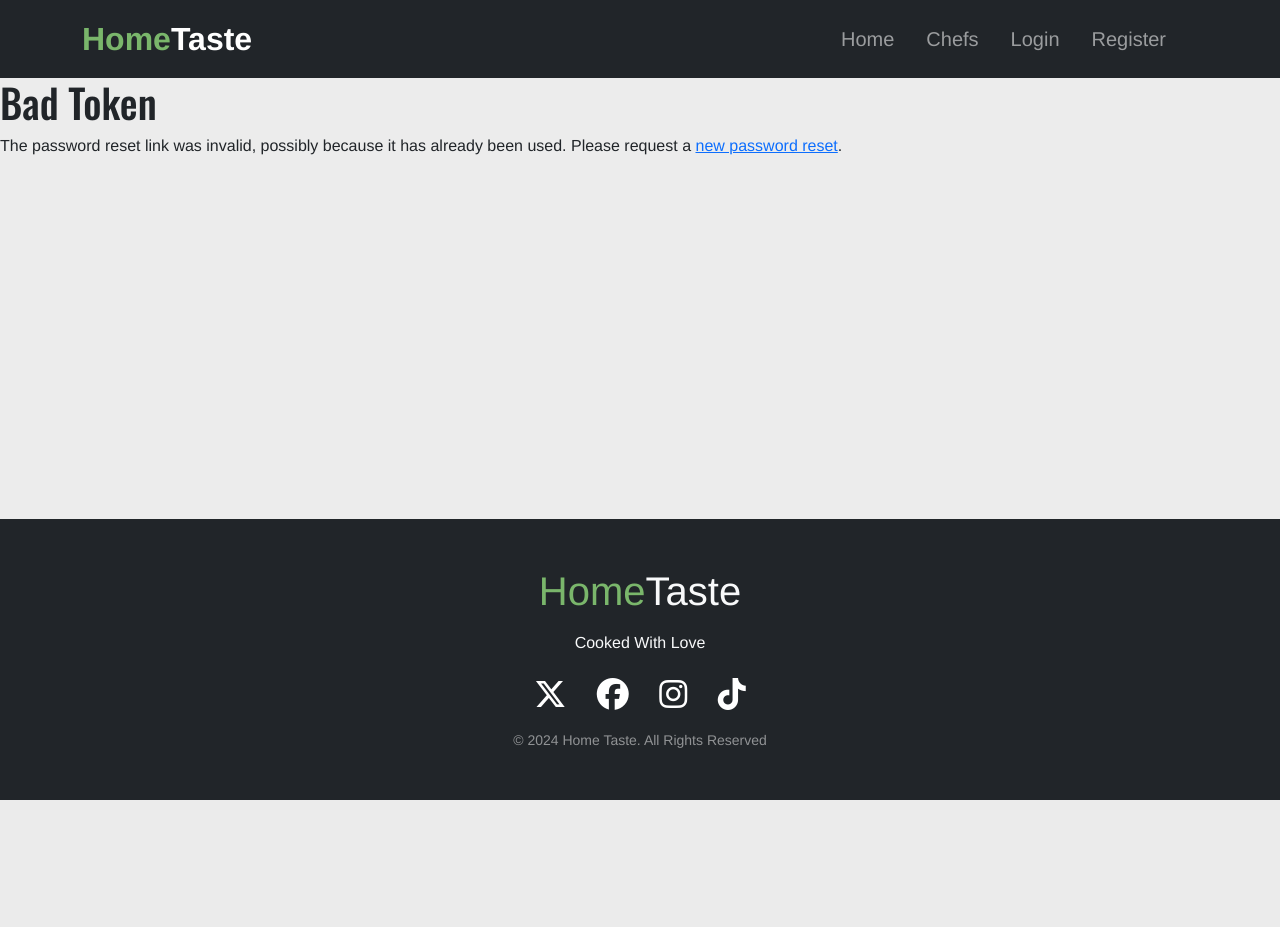
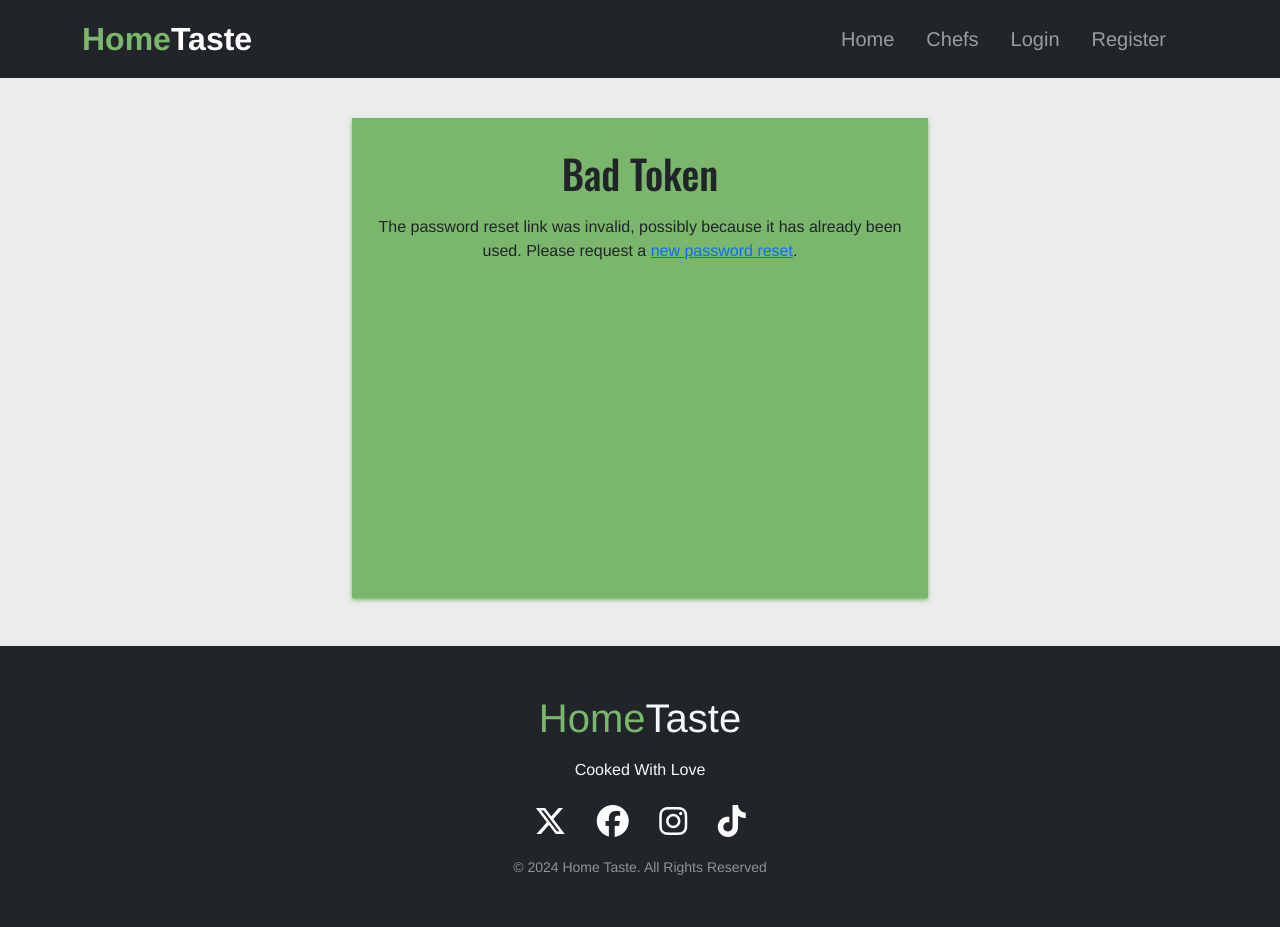
Before and after one commit to alakeldev/home-taste-app, a Django app: a page that uses templates/allauth/account/password_reset_from_key.html in a window 1280 px wide. Before the commit the page ends 800 px from the top, so only its background shows below. Run offline with Django 4.2, Linux system fonts and the light colour scheme; some libraries are stand-ins or nearby versions.

Commit message:
edit account/password_reset_form_key.html 'div container + crispy forms' + edit base.css 'style change_passowrd_form_page section'

```diff
--- a/static/css/base.css
+++ b/static/css/base.css
@@ -728,3 +728,43 @@ label.form-label.requiredField[for="id_password"]::before {
 }
 
 /* end reset done page */
+
+/* start chage password page/form */
+#chage-password-form-page-div {
+    box-shadow: 0 2px 4px var(--green-color);
+    border: 1px solid var(--green-color);
+    height: 60vh;
+    margin-top: 40px;
+    width: 45%;
+    background-color: var(--green-color);
+}
+
+@media (max-width: 550px) {
+    #chage-password-form-page-div {
+        width: 70%;
+    }
+}
+
+#chage-password-form-page-div h1 {
+    color: var(--main-color);
+    padding-top: 30px;
+    padding-bottom: 10px;
+}
+
+#chage-password-form-page-div input[value="change password"] {
+    padding: 12px;
+    border: none;
+    outline: none;
+    background-color: var(--main-color);
+    color: white;
+    border-radius: 60px;
+    transition: background-color 0.4s, color 0.4s;
+    margin: 10px;
+}
+
+#chage-password-form-page-div input[value="change password"]:hover {
+    background-color: #f0edef;
+    color: var(--main-color);
+}
+
+/* end chage password page/form */
--- a/templates/allauth/account/password_reset_from_key.html
+++ b/templates/allauth/account/password_reset_from_key.html
@@ -4,6 +4,7 @@
 {% block head_title %}{% trans "Change Password" %}{% endblock head_title %}
 
 {% block content %}
+<div class="container text-center" id="chage-password-form-page-div">
     <h1>{% if token_fail %}{% trans "Bad Token" %}{% else %}{% trans "Change Password" %}{% endif %}</h1>
 
     {% if token_fail %}
@@ -12,8 +13,9 @@
     {% else %}
         <form method="POST" action="{{ action_url }}" class="password_reset_from_key">
             {% csrf_token %}
-            {{ form.as_p }}
+            {{ form|crispy }}
             <input type="submit" name="action" value="{% trans 'change password' %}"/>
         </form>
     {% endif %}
+</div>
 {% endblock content %}
```
